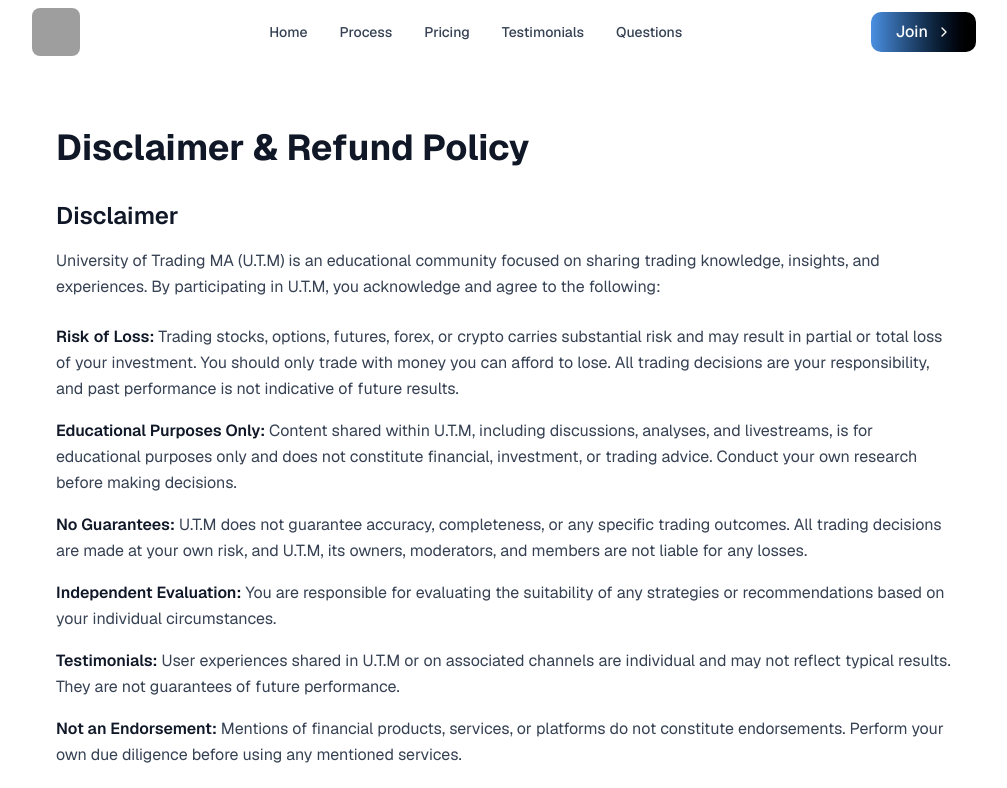
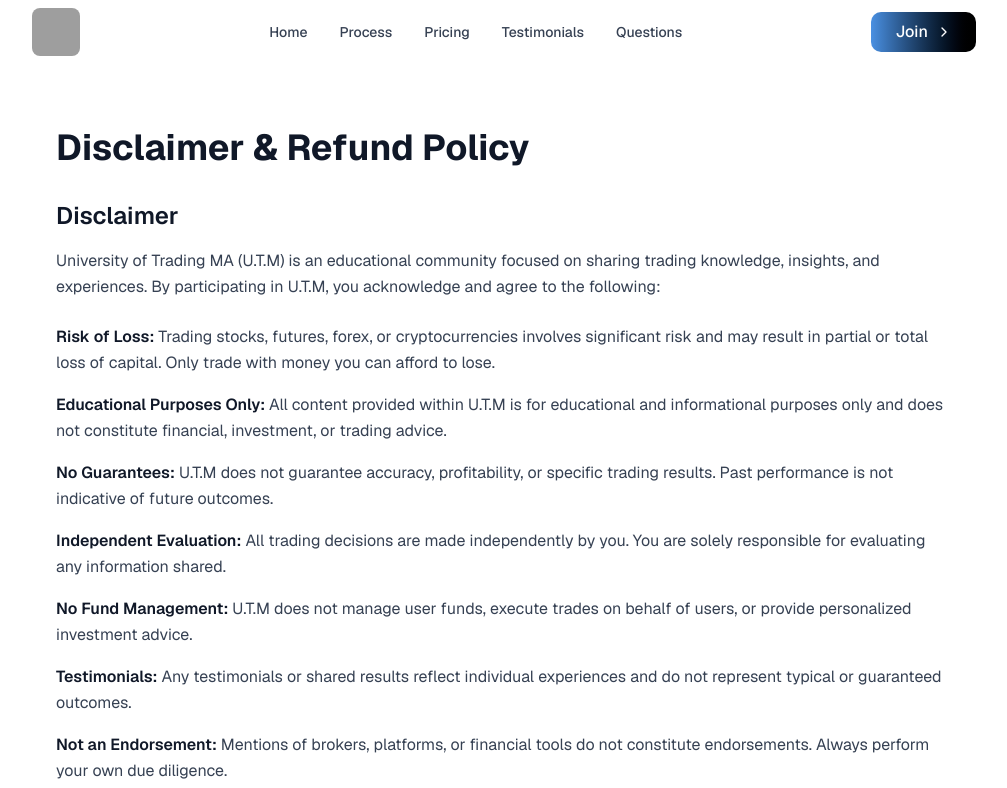
Before and after one commit to Hloser7/Hloser-utm, a Next.js app: page /disclaimer in a window 1280 px wide. Shown: the top 788 px of the page, without its empty margins (136-1143 px from the left). Built offline with nearby package versions, Linux system fonts and the light colour scheme; grey boxes are pictures that could not be loaded.

Commit message:
Update page.tsx

```diff
--- a/app/disclaimer/page.tsx
+++ b/app/disclaimer/page.tsx
@@ -7,31 +7,35 @@ export default function DisclaimerRefund() {
   const disclaimerItems = [
     {
       title: "Risk of Loss",
-      content: "Trading stocks, options, futures, forex, or crypto carries substantial risk and may result in partial or total loss of your investment. You should only trade with money you can afford to lose. All trading decisions are your responsibility, and past performance is not indicative of future results.",
+      content: "Trading stocks, futures, forex, or cryptocurrencies involves significant risk and may result in partial or total loss of capital. Only trade with money you can afford to lose.",
     },
     {
       title: "Educational Purposes Only",
-      content: "Content shared within U.T.M, including discussions, analyses, and livestreams, is for educational purposes only and does not constitute financial, investment, or trading advice. Conduct your own research before making decisions.",
+      content: "All content provided within U.T.M is for educational and informational purposes only and does not constitute financial, investment, or trading advice.",
     },
     {
       title: "No Guarantees",
-      content: "U.T.M does not guarantee accuracy, completeness, or any specific trading outcomes. All trading decisions are made at your own risk, and U.T.M, its owners, moderators, and members are not liable for any losses.",
+      content: "U.T.M does not guarantee accuracy, profitability, or specific trading results. Past performance is not indicative of future outcomes.",
     },
     {
       title: "Independent Evaluation",
-      content: "You are responsible for evaluating the suitability of any strategies or recommendations based on your individual circumstances.",
+      content: "All trading decisions are made independently by you. You are solely responsible for evaluating any information shared.",
+    },
+    {
+      title: "No Fund Management",
+      content: "U.T.M does not manage user funds, execute trades on behalf of users, or provide personalized investment advice.",
     },
     {
       title: "Testimonials",
-      content: "User experiences shared in U.T.M or on associated channels are individual and may not reflect typical results. They are not guarantees of future performance.",
+      content: "Any testimonials or shared results reflect individual experiences and do not represent typical or guaranteed outcomes.",
     },
     {
       title: "Not an Endorsement",
-      content: "Mentions of financial products, services, or platforms do not constitute endorsements. Perform your own due diligence before using any mentioned services.",
+      content: "Mentions of brokers, platforms, or financial tools do not constitute endorsements. Always perform your own due diligence.",
     },
     {
       title: "Accepted Risk",
-      content: "By participating in U.T.M, you accept that trading involves inherent risks, and U.T.M is not responsible for any trading outcomes, losses, or damages.",
+      content: "By using U.T.M, you accept all risks associated with trading and agree that U.T.M is not liable for any losses or damages.",
     },
   ]
 
```
